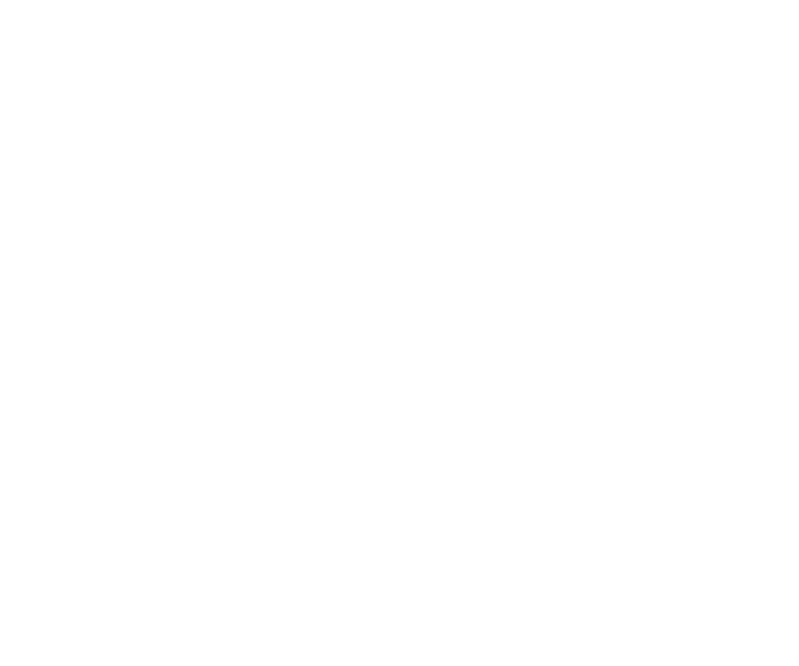
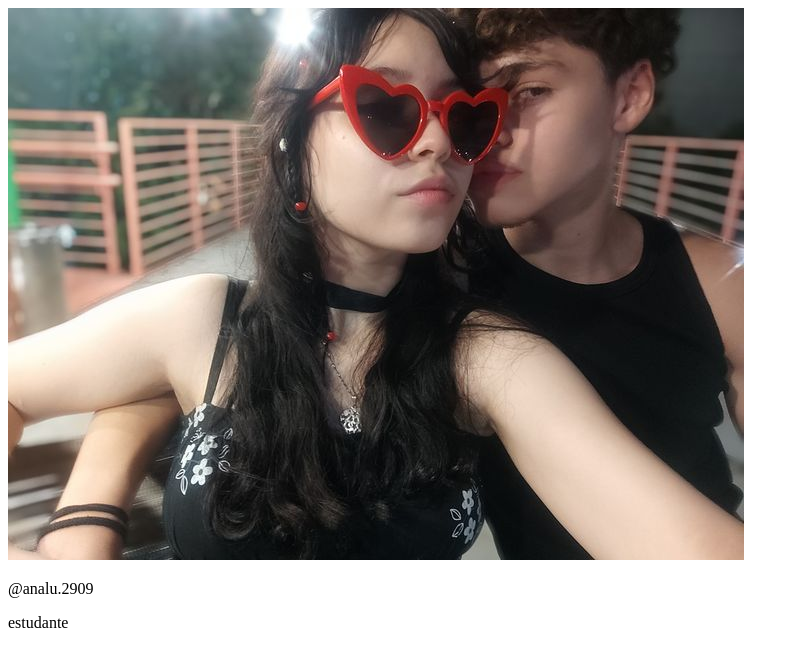
Before and after one commit to ana-luisa-29/perfil-contato, a plain HTML site: page index.html in a window 1280 px wide. Shown: the whole page, without its empty margins (0-799 px from the left). Drawn offline with Linux system fonts and the light colour scheme.

Commit message:
add profile

```diff
--- a/index.html
+++ b/index.html
@@ -3,9 +3,22 @@
 <head>
     <meta charset="UTF-8">
     <meta name="viewport" content="width=device-width, initial-scale=1.0">
+    <link rel="preconnect" href="https://fonts.googleapis.com">
+<link rel="preconnect" href="https://fonts.gstatic.com" crossorigin>
+<link href="https://fonts.googleapis.com/css2?family=Inter:ital,opsz,wght@0,14..32,100..900;1,14..32,100..900&display=swap" rel="stylesheet">
     <title>Perfil da Ana Luisa</title>
 </head>
 <body>
-
+    <main id="container">
+        <!--profile-->
+        <div id="profile">
+            <img
+                src="assets/images/avatar-dark.jpg"
+                alt="eu dark"
+            >
+            <p>@analu.2909</p>
+            <span>estudante</span>
+        </div><!--finish profile-->
+    </main>
 </body>
 </html>
```
Also changed, not shown: assets/images/avatar-dark.jpg (added), assets/images/avatar-light.jpg (added).
